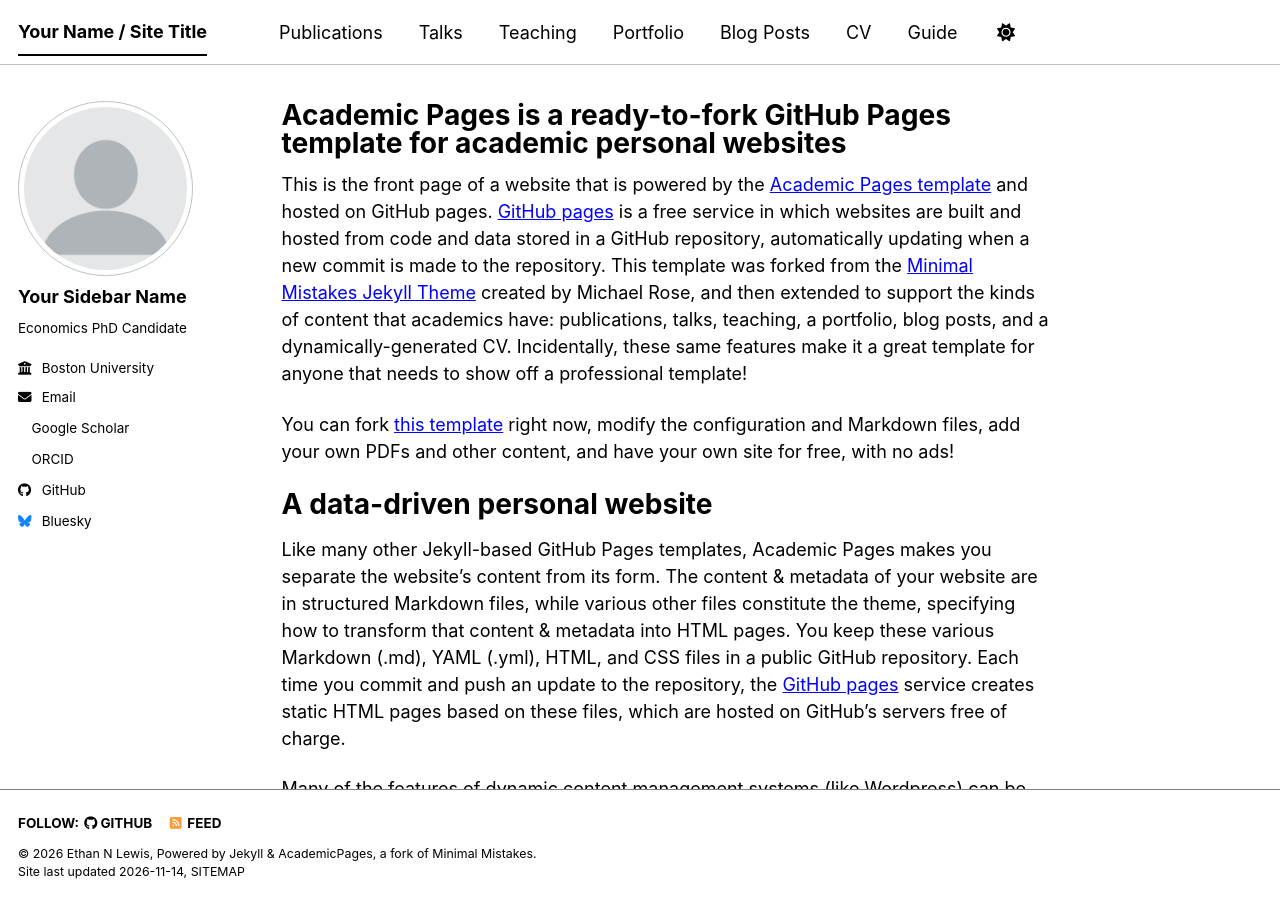
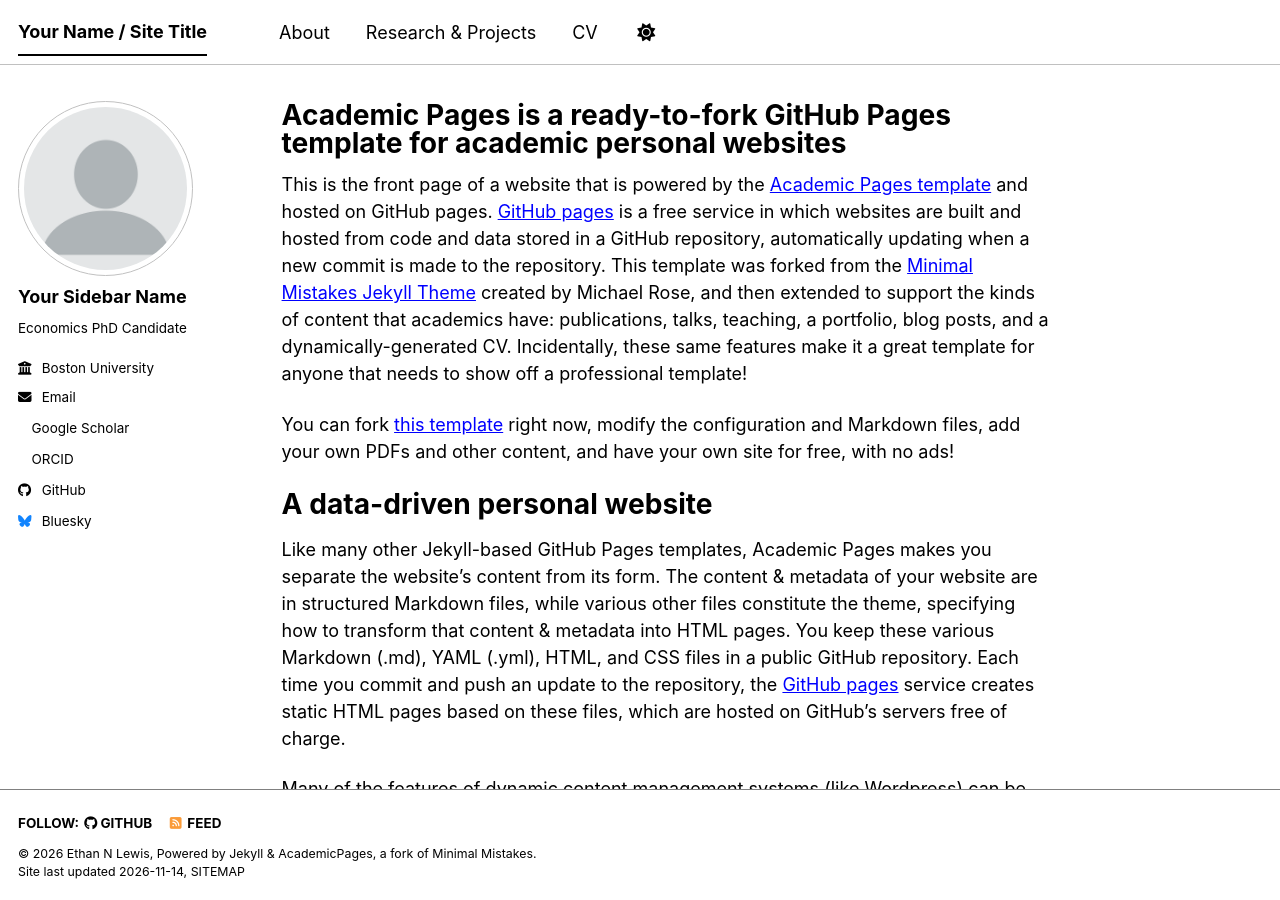
Before and after one commit to ethannlewis/ethannlewis.github.io, a Jekyll site: the page built from _pages/about.md, in a window 1280 px wide and 900 px high. Built offline with Jekyll 4.4.1, drawn with Linux system fonts in a browser that asks for light colours; a style sheet for code colours, icons or effects is not loaded; part of the change alters nothing that is shown.

Commit message:
Update navigation.yml

```diff
--- a/_data/navigation.yml
+++ b/_data/navigation.yml
@@ -1,33 +1,10 @@
-# The following is the order of the links in the header of the website.
-#
-# Changing the order here will adjust the order and you can also add additional
-# links. Removing a link prevents it from showing in the header, but does not
-# prevent it from being included in the site.
-#
-# NOTE that only one of the CV options should be selected, the first is for the
-#      Markdown formatted page while the second is generated using JSON.
+# Top navigation bar (mirrors the Google Site: About | Research & Projects | CV)
+main:
+  - title: "About"
+    url: /
 
-main:
-  - title: "Publications"
-    url: /publications/
-
-  - title: "Talks"
-    url: /talks/
-
-  - title: "Teaching"
-    url: /teaching/
-
-  - title: "Portfolio"
-    url: /portfolio/
-
-  - title: "Blog Posts"
-    url: /year-archive/
+  - title: "Research & Projects"
+    url: /research/
 
   - title: "CV"
-    url: /cv/
-
-  # - title: "CV"
-  #   url: /cv-json/
-
-  - title: "Guide"
-    url: /markdown/
+    url: https://www.dropbox.com/scl/fi/8fe90ufzciu5c8w8w5se1/LewisEthan_CV.pdf?rlkey=w1yjx73mhvcs3ao911u8uhwef&st=3mnb8vh6&dl=0
```
